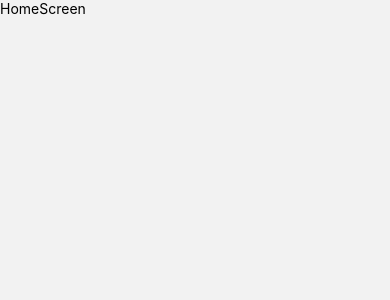
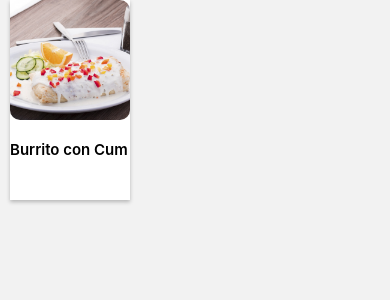
Before and after one commit to BrightCoders-Institute/s2a2-app-recetario-de-cocina-s2a3-recetario-de-cocina-rn-a3-team1, a React Native app in the folder Recetario/: screen /HomeScreen in a window 390 px wide. Before the commit this address had no page. Shown: the top 300 px of the page. Built offline with nearby package versions, Linux system fonts and the light colour scheme.

Commit message:
create design card
Co-authored-by: CalixtoSD1117 <ccalixtoengelberger117@gmail.com>
Co-authored-by: YahirCl <ycortes1@ucol.mx>
Co-authored-by: Jherrera11 <jherrera11@ucol.mx>

```diff
--- a/Recetario/src/navigator/StackNav.tsx
+++ b/Recetario/src/navigator/StackNav.tsx
@@ -1,7 +1,7 @@
 import React from 'react';
 import {NavigationContainer} from '@react-navigation/native';
 import {createStackNavigator} from '@react-navigation/stack';
-import {DetailScreen, HomeScreen} from '../screens';
+import {DishesScreen, HomeScreen} from '../screens';
 
 const Stack = createStackNavigator();
 
@@ -12,8 +12,8 @@ export const StackNav = () => {
         screenOptions={{
           headerShown: false,
         }}>
-        <Stack.Screen name="Home" component={HomeScreen} />
-        <Stack.Screen name="Details" component={DetailScreen} />
+        <Stack.Screen name="HomeScreen" component={HomeScreen} />
+        <Stack.Screen name="DishedScreen" component={DishesScreen} />
       </Stack.Navigator>
     </NavigationContainer>
   );
--- a/Recetario/src/screens/DetailScreen.tsx
+++ b/Recetario/src/screens/DishesScreen.tsx
@@ -1,7 +1,7 @@
 import {View, Text} from 'react-native';
 import React from 'react';
 
-const DetailScreen = () => {
+const DishesScreen = () => {
   return (
     <View>
       <Text>DetailScreen</Text>
@@ -9,4 +9,4 @@ const DetailScreen = () => {
   );
 };
 
-export default DetailScreen;
+export default DishesScreen;
--- a/Recetario/src/screens/HomeScreen.tsx
+++ b/Recetario/src/screens/HomeScreen.tsx
@@ -1,10 +1,11 @@
 import {View, Text} from 'react-native';
 import React from 'react';
+import {DishesCardComponent} from '../components';
 
 const HomeScreen = () => {
   return (
     <View>
-      <Text>HomeScreen</Text>
+      <DishesCardComponent />
     </View>
   );
 };
--- a/Recetario/src/screens/index.ts
+++ b/Recetario/src/screens/index.ts
@@ -1,7 +1,7 @@
-import DetailScreen from './DetailScreen';
+import DishesScreen from './DishesScreen';
 import HomeScreen from './HomeScreen';
 
 export {
-  DetailScreen,
+  DishesScreen,
   HomeScreen
 }
```
